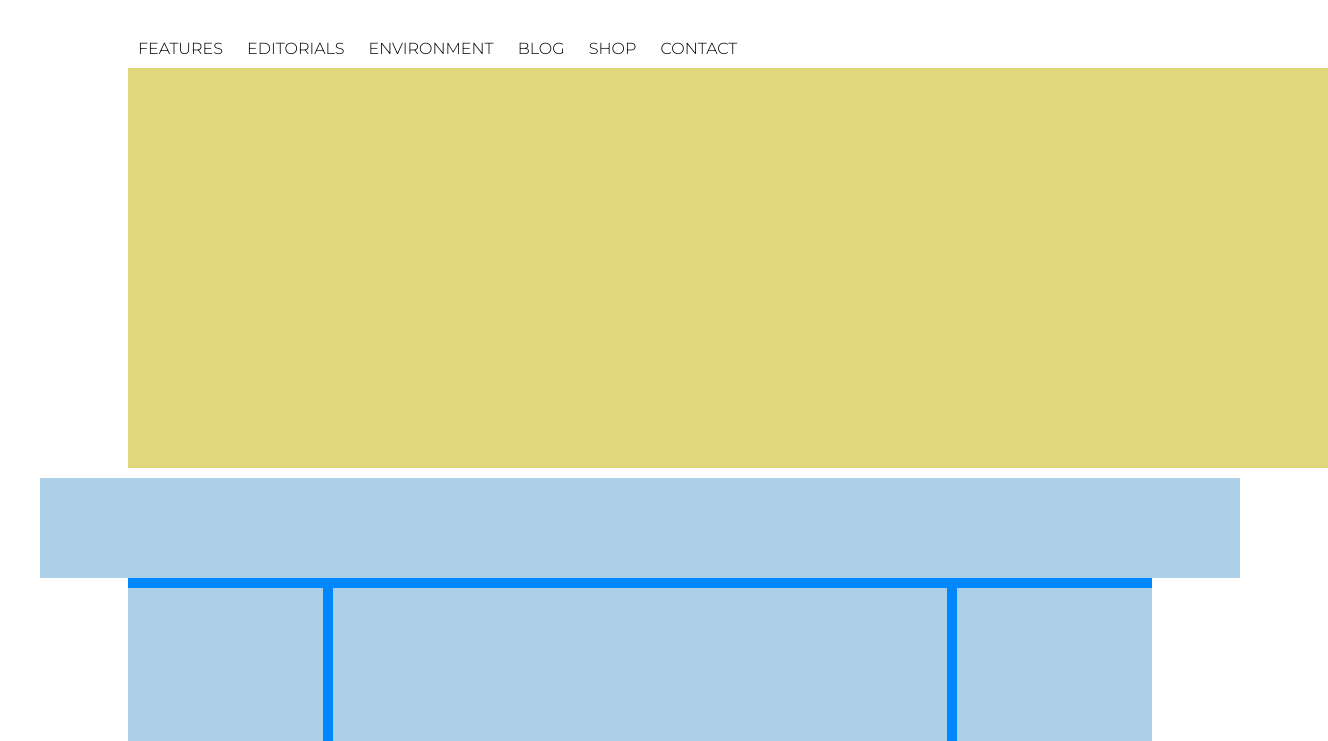
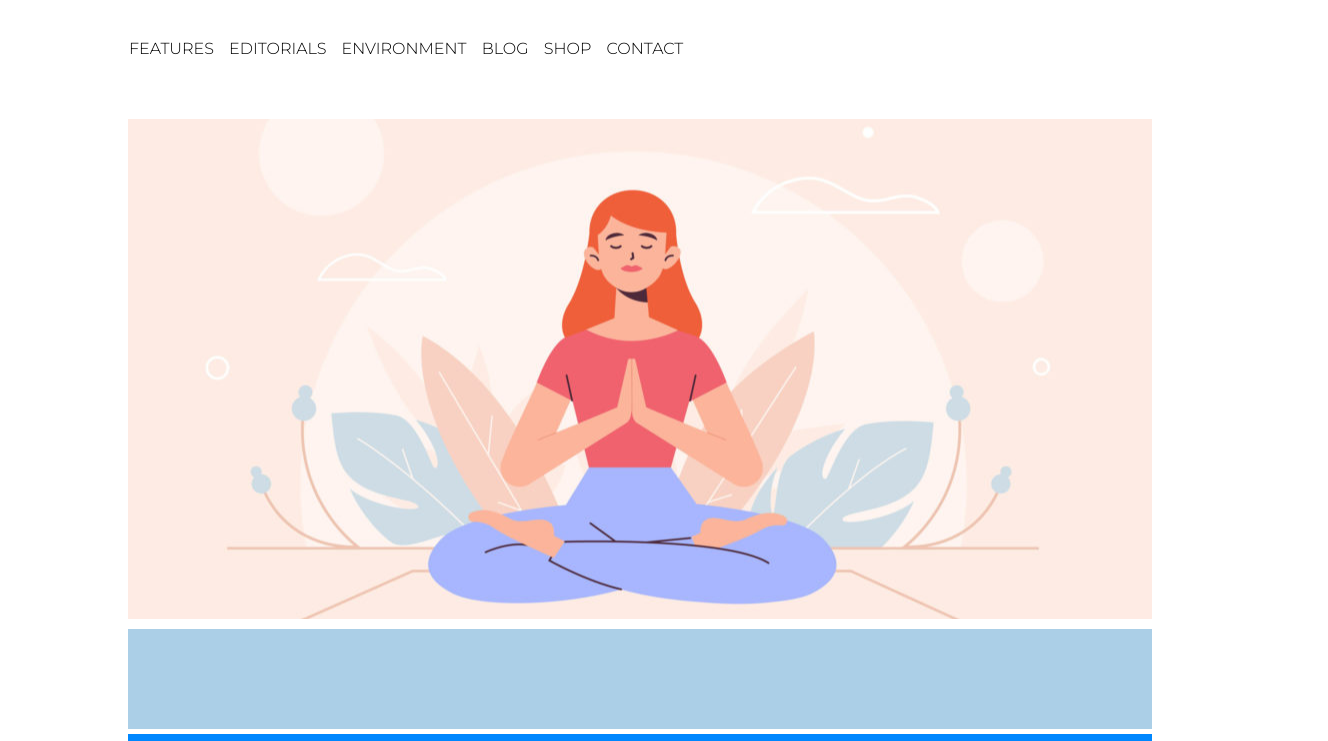
Before and after one commit to DomenicoAgostino/htmlcss-wp, a plain HTML site: page index.html in a window 1280 px wide. Shown: the part 61-802 px from the top of the page, 1328 px wide, since content can reach past the window. Drawn offline with Linux system fonts and the light colour scheme.

Commit message:
Aggiunta jumbotron

```diff
--- a/Assets/css/style.css
+++ b/Assets/css/style.css
@@ -34,8 +34,13 @@
 
 
 .logo {
-  height: 40px;
+  height: 45px;
 }
+
+nav {
+  padding-bottom: 5%;
+}
+
 
 a{
   text-decoration: none;
@@ -44,6 +49,7 @@ a{
 nav ul li{
   display: inline-block;
   margin: 0 10px;
+  margin-left: 1px;
 
 }
 
@@ -51,16 +57,26 @@ nav ul li{
 nav ul li a{
   color: black;
   text-transform: uppercase;
+
 }
 
 
 
 .jumbotron {
-  background-color: rgb(225, 214, 122);
-  height: 400px;
-  width: 1200px;
+  height: 500px;
   margin: 10px auto;
+  background-image: url(../img/banner.jpg);
+  background-size: cover;
+  background-position: center;
+  overflow: hidden;
 
+
+}
+
+
+.overlay{
+  background-color: rgba(0, 0, 0, 0.25);
+  height: 100%;
 }
 
 
@@ -111,9 +127,9 @@ section {
 
 .main-top {
   height: 100px;
-  width: 1200px;
+  width: 80%;
   background-color: rgb(171, 207, 231);
-  margin: 0 auto;
+
 
 }
 
--- a/index.html
+++ b/index.html
@@ -17,6 +17,7 @@
       <div class="header-top ">
         <img class="logo" src="Assets/img/logo.png" alt="Logo" title="Logo">
       </div>
+
       <div class="menu">
         <nav>
           <ul>
@@ -28,15 +29,16 @@
             <li><a href="#">Contact</a></li>
           </ul>
 
+          </nav>
 
-        </nav>
       </div>
-      <div class="jumbotron "></div>
+      <div class="jumbotron">
+      </div>
 
     </header>
     <main>
       <div>
-      <div class="main-top"></div>
+      <div class="main-top container"></div>
       <div class="container clearfix color">
         <aside class="col left"></aside>
         <section class="col center"></section>
```
